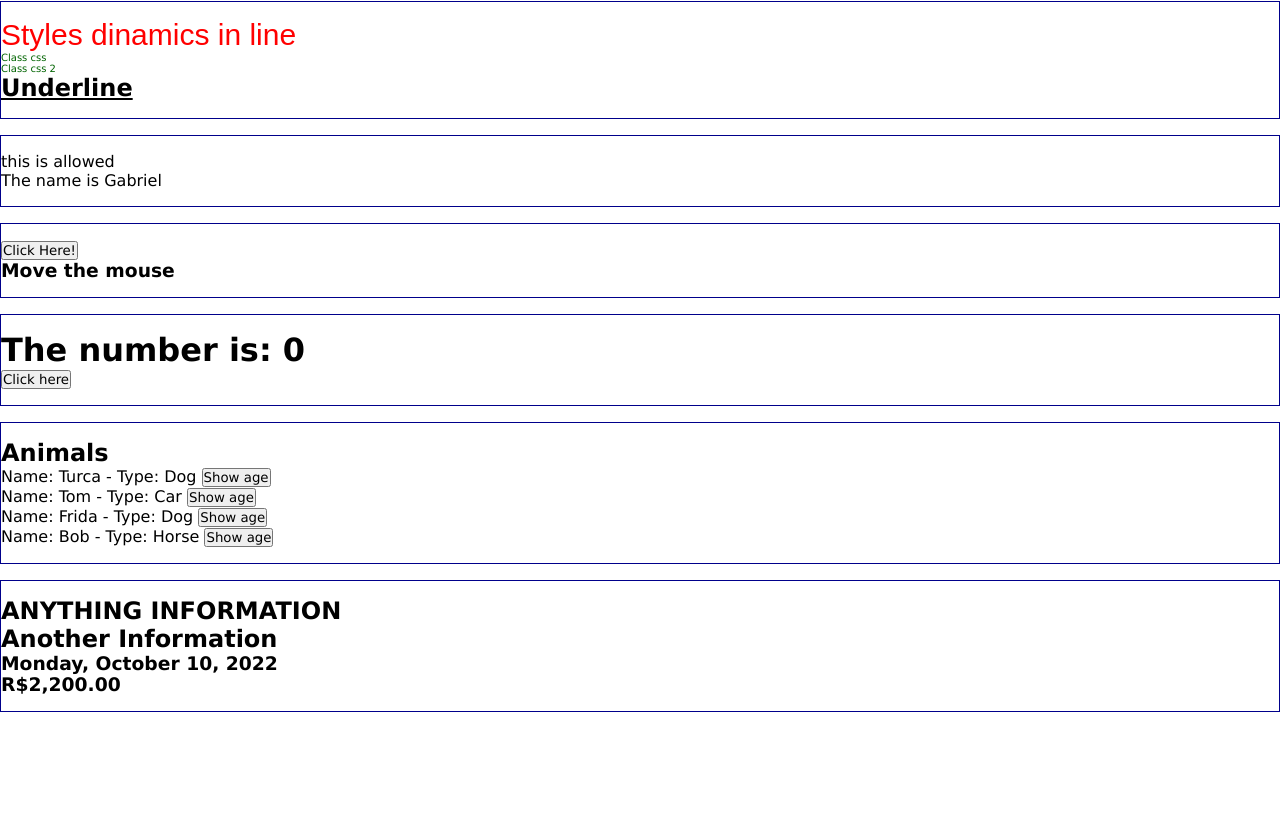
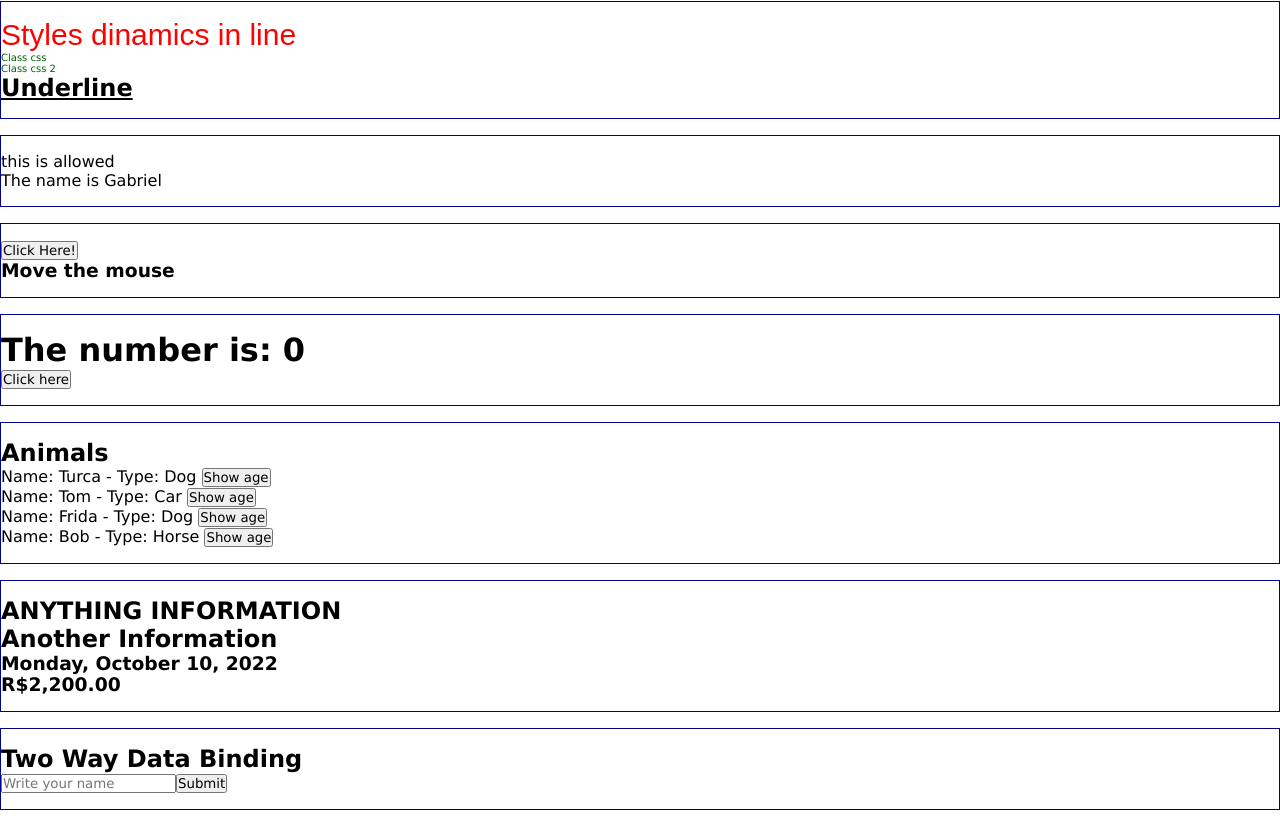
Before and after one commit to GabrielReguera/Curso-Angular, an Angular app: page / in a window 1280 px wide. Shown: the part 476-1302 px from the top of the page. Before the commit the page ends 1204 px from the top, so only its background shows below. Built offline with nearby package versions, Linux system fonts and the light colour scheme.

Commit message:
Two way data binding

```diff
--- a/src/app/app.component.html
+++ b/src/app/app.component.html
@@ -15,3 +15,5 @@
 <app-list-render></app-list-render>
 
 <app-pipes></app-pipes>
+
+<app-two-way-binding></app-two-way-binding>
--- a/src/app/app.module.ts
+++ b/src/app/app.module.ts
@@ -1,5 +1,6 @@
 import { NgModule } from '@angular/core';
 import { BrowserModule } from '@angular/platform-browser';
+import { FormsModule } from '@angular/forms';
 
 import { AppRoutingModule } from './app-routing.module';
 import { AppComponent } from './app.component';
@@ -12,6 +13,7 @@
 import { ChangeNumberComponent } from './components/change-number/change-number.component';
 import { ListRenderComponent } from './components/list-render/list-render.component';
 import { PipesComponent } from './components/pipes/pipes.component';
+import { TwoWayBindingComponent } from './components/two-way-binding/two-way-binding.component';
 
 @NgModule({
   declarations: [
@@ -25,10 +27,12 @@
     ChangeNumberComponent,
     ListRenderComponent,
     PipesComponent,
+    TwoWayBindingComponent,
   ],
   imports: [
     BrowserModule,
-    AppRoutingModule
+    AppRoutingModule,
+    FormsModule
   ],
   providers: [],
   bootstrap: [AppComponent]
--- /dev/null
+++ b/src/app/components/two-way-binding/two-way-binding.component.html
@@ -0,0 +1,15 @@
+<div class="class">
+  <h2>Two Way Data Binding</h2>
+  <form>
+    <input
+      type="text"
+      [(ngModel)]="name"
+      name="name"
+      placeholder="Write your name"
+    />
+    <input type="submit" value="Submit" />
+  </form>
+  <div *ngIf="name !== ''">
+    <p>The name is: {{ name }}</p>
+  </div>
+</div>
--- /dev/null
+++ b/src/app/components/two-way-binding/two-way-binding.component.ts
@@ -0,0 +1,14 @@
+import { Component, OnInit } from '@angular/core';
+
+@Component({
+  selector: 'app-two-way-binding',
+  templateUrl: './two-way-binding.component.html',
+  styleUrls: ['./two-way-binding.component.css'],
+})
+export class TwoWayBindingComponent implements OnInit {
+  name = '';
+
+  constructor() {}
+
+  ngOnInit(): void {}
+}
```
Also changed, not shown: src/app/components/two-way-binding/two-way-binding.component.css (added), 1 other file (tests, documents, lock files or other folders).
